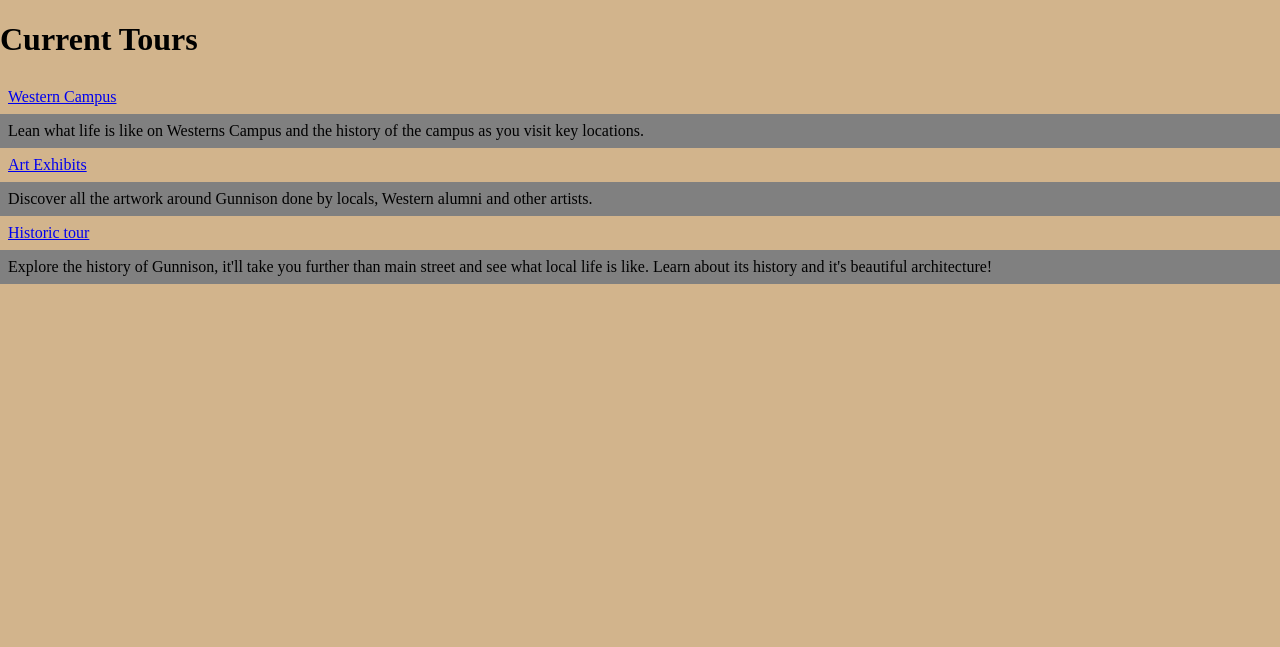
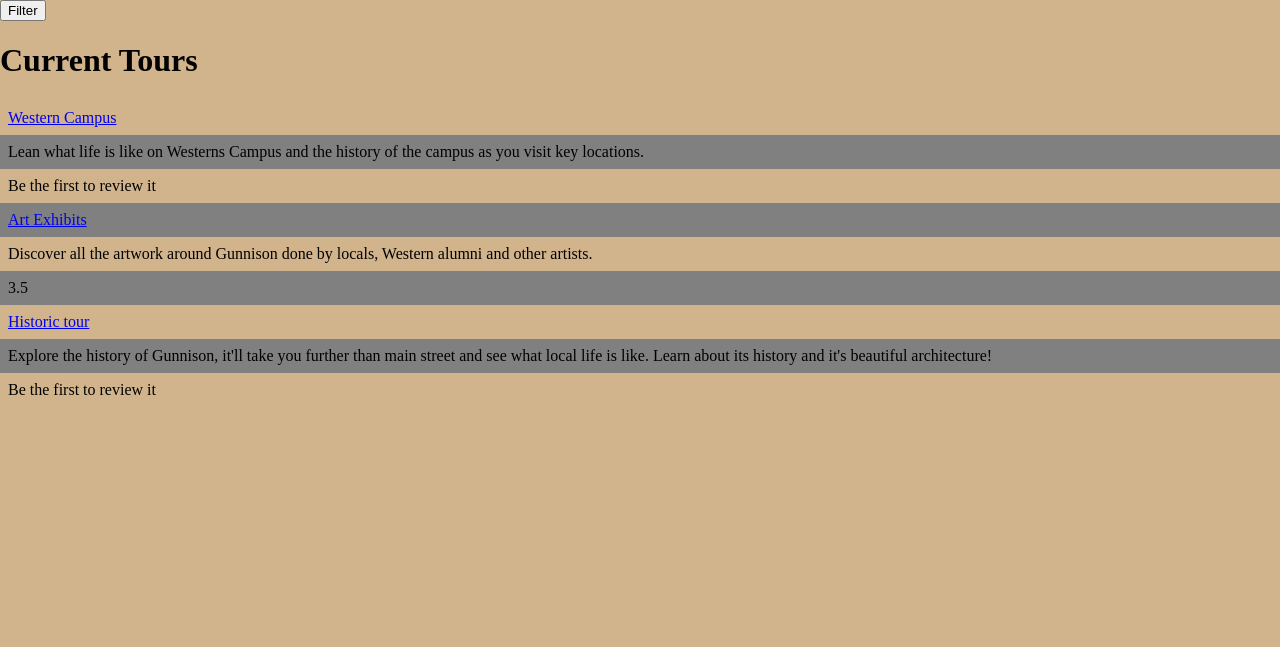
Before and after one commit to kmoore1616/Gunnison-GPS-Tour, a Flask app: page /Tours in a window 1280 px wide. Shown: the part 46-693 px from the top of the page. Run offline with Flask 3, Linux system fonts and the light colour scheme.

Commit message:
Tour Filtering, got rid of admin feedback route/html, required a comment in popup,routed tourlist

```diff
--- a/routes.py
+++ b/routes.py
@@ -1,6 +1,6 @@
 from flask import abort, jsonify, redirect, render_template, request
 from flask_login import login_required, login_user, logout_user
-
+from sqlalchemy import func
 from model import Admin, Tour, Feedback, db, Review, tour_places, Place
 
 
@@ -16,9 +16,27 @@ def register_routes(app):
     @app.route("/Tours")
     def see_tours():
         col = []
-        entries = Tour.query.all()
+
+        sort_tour = request.args.get("sort_tour","none")
+
+        if sort_tour == "longest":
+            entries = Tour.query.order_by(Tour.estimated_completion_time.desc()).all()
+        elif sort_tour == "shortest":
+            entries = Tour.query.order_by(Tour.estimated_completion_time.asc()).all()
+        elif sort_tour == "highreview":
+            entries = Tour.query.join(Review).group_by(Tour.id).order_by(func.avg(Review.rating).desc()).all()
+        elif sort_tour == "lowreview":
+            entries = Tour.query.join(Review).group_by(Tour.id).order_by(func.avg(Review.rating).asc()).all()
+        elif sort_tour == "atoz":
+            entries = Tour.query.order_by(Tour.name.asc()).all()
+        elif sort_tour == "ztoa":
+            entries = Tour.query.order_by(Tour.name.desc()).all()
+        else:
+            entries = Tour.query.all()
+
         for entry in entries:
-            col.append([entry.id, entry.name, entry.description])
+            avg_rating = db.session.query(func.avg(Review.rating)).filter_by(tour_id=entry.id).scalar()
+            col.append([entry.id, entry.name, entry.description,avg_rating or "Be the first to review it"])
         return render_template("tour_list.html", col=col)
 
     @app.route("/Places")
@@ -65,11 +83,6 @@ def register_routes(app):
     @login_required
     def edittours():
         return render_template("edittours.html")
-
-    @app.route("/adminfeedback")
-    @login_required
-    def adminfeedback():
-        return render_template("adminfeedback.html")
 
     @app.route("/adminreviews")
     @login_required
--- a/templates/popup.html
+++ b/templates/popup.html
@@ -10,8 +10,8 @@
         <span class="star">★</span>
         <span class="star">★</span>
     </div>
-        <input type="hidden" id="ratingValue" name="rating" value="0">
-        <input class="form-input" type="text" placeholder="Share your ideas..." id="tourfeedback" name="comment">
+        <input type="hidden" id="ratingValue" name="rating" value="0" required>
+        <input class="form-input" type="text" placeholder="Share your ideas..." id="tourfeedback" name="comment" required>
         <button class="btn-submit" type="submit">Submit</button>
         <input type="hidden" id="tour-id" name="tour_id" value="{{ tour_id }}">
     </form>
--- a/templates/tour_list.html
+++ b/templates/tour_list.html
@@ -2,6 +2,20 @@
 {% block title %} Tours {% endblock %}
 {% block content %}
 
+<!--Filter by tour length, rating (alphabetically if there's time)-->
+        <div class="dropdown">
+      <button class="dropdownbtn">Filter</button>
+      <div class="dropdown-content">
+        <a href="/Tours?sort_tour=longest">Longest</a>
+          <a href="/Tours?sort_tour=shortest">Shortest</a>
+          <a href="/Tours?sort_tour=highreview">Highest Reviews</a>
+          <a href="/Tours?sort_tour=lowreview">Lowest Reviews</a>
+          <a href="/Tours?sort_tour=atoz">A-Z</a>
+          <a href="/Tours?sort_tour=zatoa">Z-A</a>
+          <a href="/Tours">Reset Filter</a>
+
+      </div>
+    </div>
 <h1> Current Tours </h1>
   <table>
     {% for i in col %}
@@ -12,6 +26,9 @@
     <tr>
         <td>{{ i[2] }}</td>  <!-- tour description -->
     </tr>
+          <tr>
+        <td>{{ i[3] }}</td> <!--Rating-->
+    </tr>
     {% endfor %}
   </table>
 {% endblock %}
```
Also changed, not shown: templates/adminfeedback.html (deleted, +0 -7 lines).
